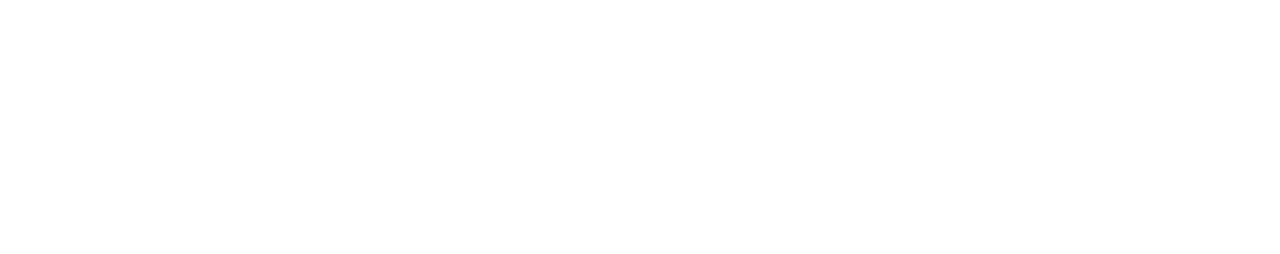
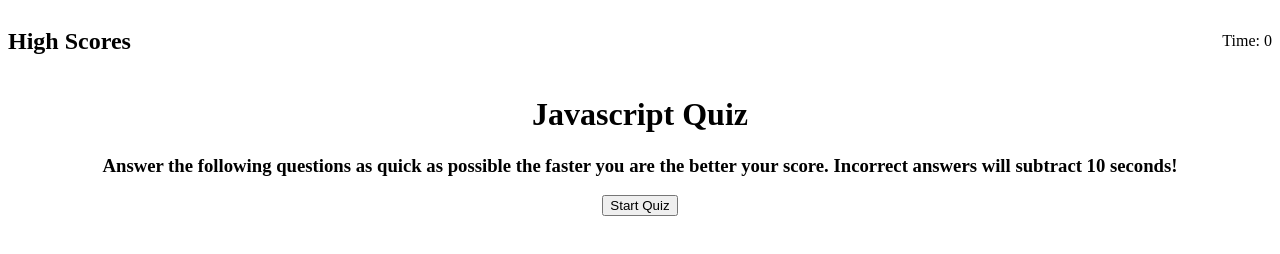
Before and after one commit to KrispyWing/code-quiz, a plain HTML site: page index.html in a window 1280 px wide. Drawn offline with Linux system fonts and the light colour scheme.

Commit message:
setup basic layout

```diff
--- a/assets/script.js
+++ b/assets/script.js
@@ -0,0 +1,39 @@
+// Create Welcome Screen with start button
+// Display questions
+// check answer given
+// deduct score if wrong
+// Show next question
+// end quiz when finished questions or timer is zero
+// Allow user to save Initials and score
+// Show saved scores
+// Go back to start page
+var headerContent = document.querySelector("#score-bar");
+var pageContent = document.querySelector("#quiz-container");
+var timer = 0
+
+var scoreBar = function() {
+    var highScores = document.createElement("h2");
+    highScores.textContent = "High Scores";
+    headerContent.appendChild(highScores);
+    var timeDisplay = document.createElement("div");
+    timeDisplay.textContent = ("Time: " + timer);
+    headerContent.appendChild(timeDisplay);
+}
+
+var startPage = function() {
+    var title = document.createElement("h1");
+    title.textContent = "Javascript Quiz";
+    pageContent.appendChild(title);
+    var rules = document.createElement("h3");
+    rules.textContent = "Answer the following questions as quick as possible the faster you are the better your score. Incorrect answers will subtract 10 seconds!";
+    pageContent.appendChild(rules);
+    var startButton = document.createElement("button");
+    startButton.textContent = "Start Quiz";
+    pageContent.appendChild(startButton);
+}
+
+var checkTimer = function() {
+
+}
+scoreBar();
+startPage();
--- /dev/null
+++ b/assets/style.css
@@ -0,0 +1,12 @@
+.score-bar {
+    display: flex;
+    justify-content: space-between;
+    flex-direction: row;
+    align-items: center;
+}
+
+.quiz-container {
+    margin: auto;
+    width: 100%;
+    text-align: center;
+}
--- a/index.html
+++ b/index.html
@@ -4,9 +4,13 @@
     <meta charset="UTF-8">
     <meta name="viewport" content="width=device-width, initial-scale=1.0">
     <title>Coding Quiz</title>
-    <script src="./assets/script.js"></script>
+    <link rel="stylesheet" href="./assets/style.css" />
 </head>
 <body>
-
+    <header class="score-bar" id="score-bar">
+    </header>
+    <div class="quiz-container" id="quiz-container">
+    </div>
+    <script src="./assets/script.js"></script>
 </body>
 </html>
```
